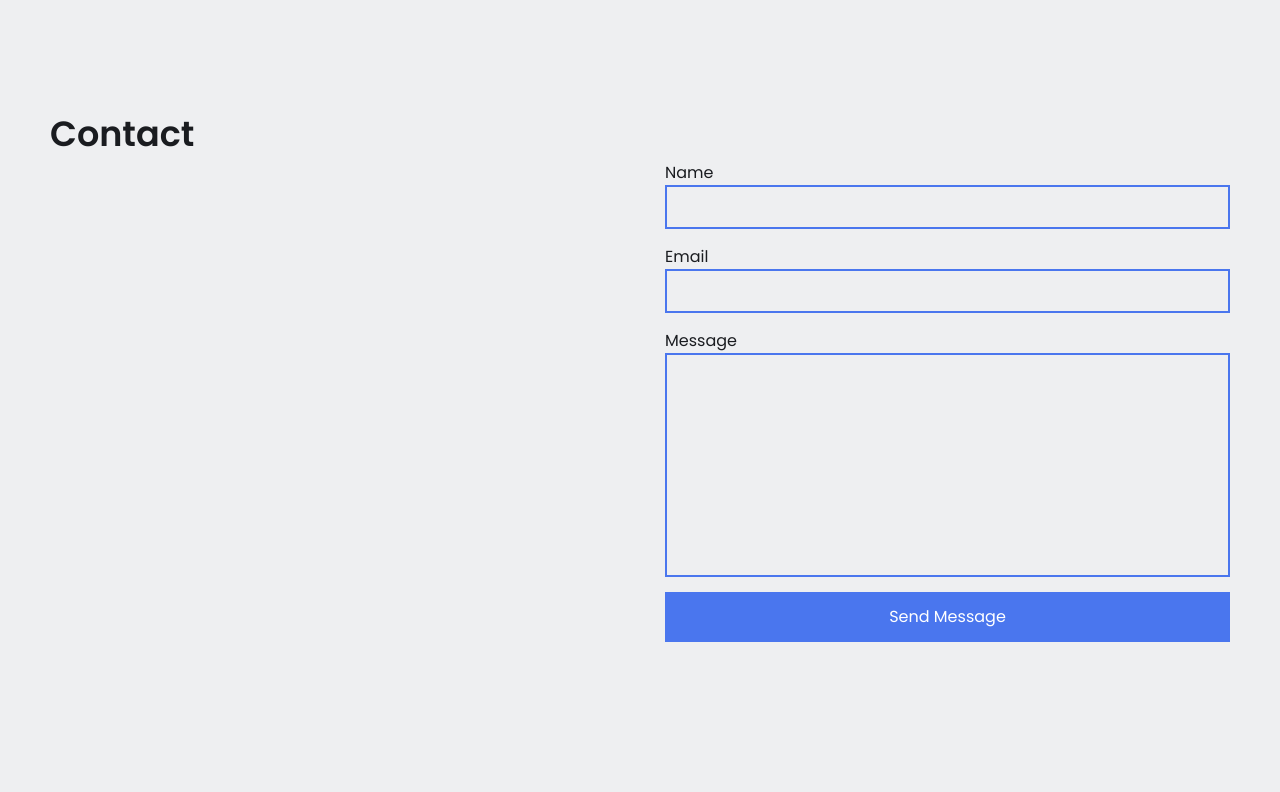
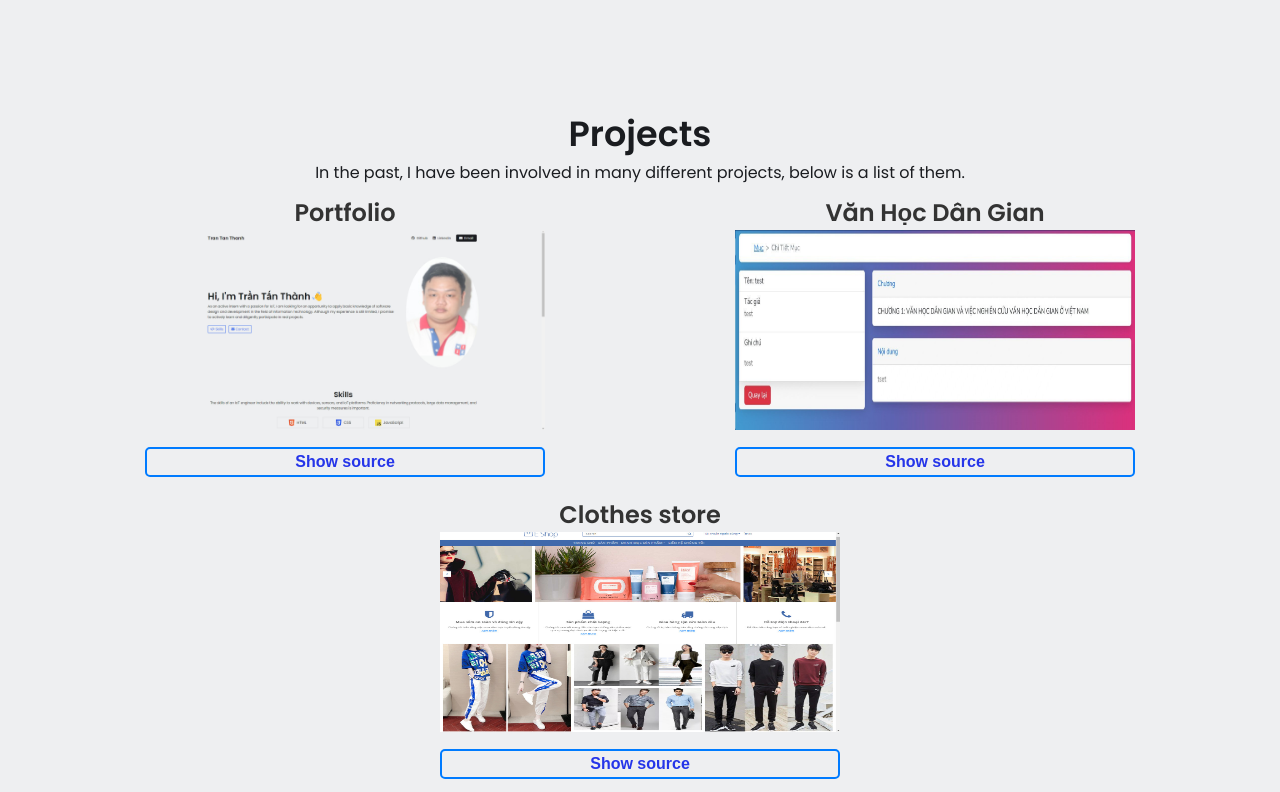
Before and after one commit to Thanh5701/Tan_Thanh, a plain HTML site: page index.html in a window 1280 px wide. Shown: the part 937-1729 px from the top of the page. Before the commit the page ends 1679 px from the top, so only its background shows below. Drawn offline with Linux system fonts and the light colour scheme.

Commit message:
Cập nhật file
Cập nhật css

```diff
--- a/index.html
+++ b/index.html
@@ -12,7 +12,59 @@
   <link rel="stylesheet" href="https://cdnjs.cloudflare.com/ajax/libs/font-awesome/6.4.0/css/all.min.css" integrity="sha512-iecdLmaskl7CVkqkXNQ/ZH/XLlvWZOJyj7Yy7tcenmpD1ypASozpmT/E0iPtmFIB46ZmdtAc9eNBvH0H/ZpiBw==" crossorigin="anonymous" referrerpolicy="no-referrer" />
 
   <link rel="stylesheet" href="styles.css">
+  <style>
+    #Projects {
+      display: flex;
+      flex-wrap: wrap;
+      justify-content: space-around;
+    }
+    #Projects h2{font-size: 35px;}
+    #cell {
+      text-align: center;
+      margin: 10px;
+    }
 
+    .projeccts {
+      text-decoration: none;
+      color: #333;
+    }
+    .projeccts-section{
+    padding: 0 50px;
+    margin-bottom: 100px;
+
+    }
+    .projeccts-section .text{
+        text-align: center;
+        width: 100%;
+
+    }
+    #show-source {
+      display: block;
+      margin: 5px auto; /* Center the button horizontally */
+      font-size: 16px;
+      font-weight: bold;
+      text-align: center;
+      text-decoration: none;
+      color: #fff;
+      background-color: #007BFF;
+      border: 2px solid #007BFF;
+      border-radius: 5px;
+      cursor: pointer;
+      transition: background-color 0.3s, color 0.3s;
+
+    }
+    .img-project{
+      width: 400px;
+      height: 200px;
+    }
+    button#show-source {
+      margin-top: 10px;
+    width: 100%;
+    background: content-box;
+    color: #2535e9;
+    height: 30px;
+}
+  </style>
   <title>Portfolio</title>
 </head>
 <body>
@@ -53,14 +105,12 @@
             <span>Skills</span>
           </a>
 
-          <a href="#testimony">
-            <i class="fa-solid fa-pen"></i>
-            <span>Testimony</span>
-          </a>
-
           <a href="#contact">
             <i class="fa-solid fa-envelope"></i>
             <span>Contact</span>
+          </a>
+          <a href="#Projects" id="projects-link">
+            <span>Projects</span>
           </a>
         </div>
       </div>
@@ -96,8 +146,43 @@
 
       </div>
     </section>
+    <!-- Section 3 Project -->
+    <section id="Projects" class="projeccts-section">
+      <h2>Projects</h2>
+      <div class="text">
+
+        In the past, I have been involved in many different projects, below is a list of them.</div>
+
+        <div id="cells">
+          <div id="cell">
+            <a href="https://github.com/Thanh5701/Tan_Thanh" class="projeccts">
+            <h1 id="title-project">Portfolio</h1>
+            <img src="images/Profolio.jpg" class="img-project" alt="html logo">
+            <button id="show-source">Show source</button>
+            </a>
+          </div>
+        </div>
+        <div id="cells">
+          <div id="cell">
+            <a href="https://github.com/maivudhsp/TNVHDG.git" class="projeccts">
+            <h1 id="title-project">Văn Học Dân Gian</h1>
+            <img src="images/Vanhocdangian.jpg" class="img-project" alt="html logo">
+            <button id="show-source">Show source</button>
+            </a>
+          </div>
+        </div>
+        <div id="cells">
+          <div id="cell">
+            <a href="https://github.com/thanhlam1909/Clothes---store" class="projeccts">
+            <h1 id="title-project">Clothes store</h1>
+            <img src="images/Clothes-store.jpg" class="img-project" alt="html logo">
+            <button id="show-source">Show source</button>
+            </a>
+          </div>
+        </div>
 
 
+    </section>
 
     <!-- SECTION 4: Contact -->
     <section id="contact" class="contact-section">
@@ -121,6 +206,24 @@
         </form>
       </div>
     </section>
+    <script>
+      document.addEventListener("DOMContentLoaded", function() {
+        // Scroll to Projects section when clicking the Projects link
+        document.getElementById("projects-link").addEventListener("click", function(event) {
+          event.preventDefault();
+
+          // Calculate the target offset
+          const targetSection = document.getElementById("Projects");
+          const offset = targetSection.offsetTop;
+
+          // Smooth scroll to the target section
+          window.scrollTo({
+            top: offset,
+            behavior: "smooth"
+          });
+        });
+      });
+    </script>
   </main>
 </body>
 </html>
--- a/styles.css
+++ b/styles.css
@@ -204,10 +204,10 @@ nav .right a span {
 
 .contact-section h2 {
   font-size: 35px;
+  text-align: center;
 }
 
 .contact-section .group {
-  display: flex;
   gap: 50px;
 }
 
```
Also changed, not shown: images/Clothes-store.jpg (added), images/Profolio.jpg (added), images/Vanhocdangian.jpg (added).
